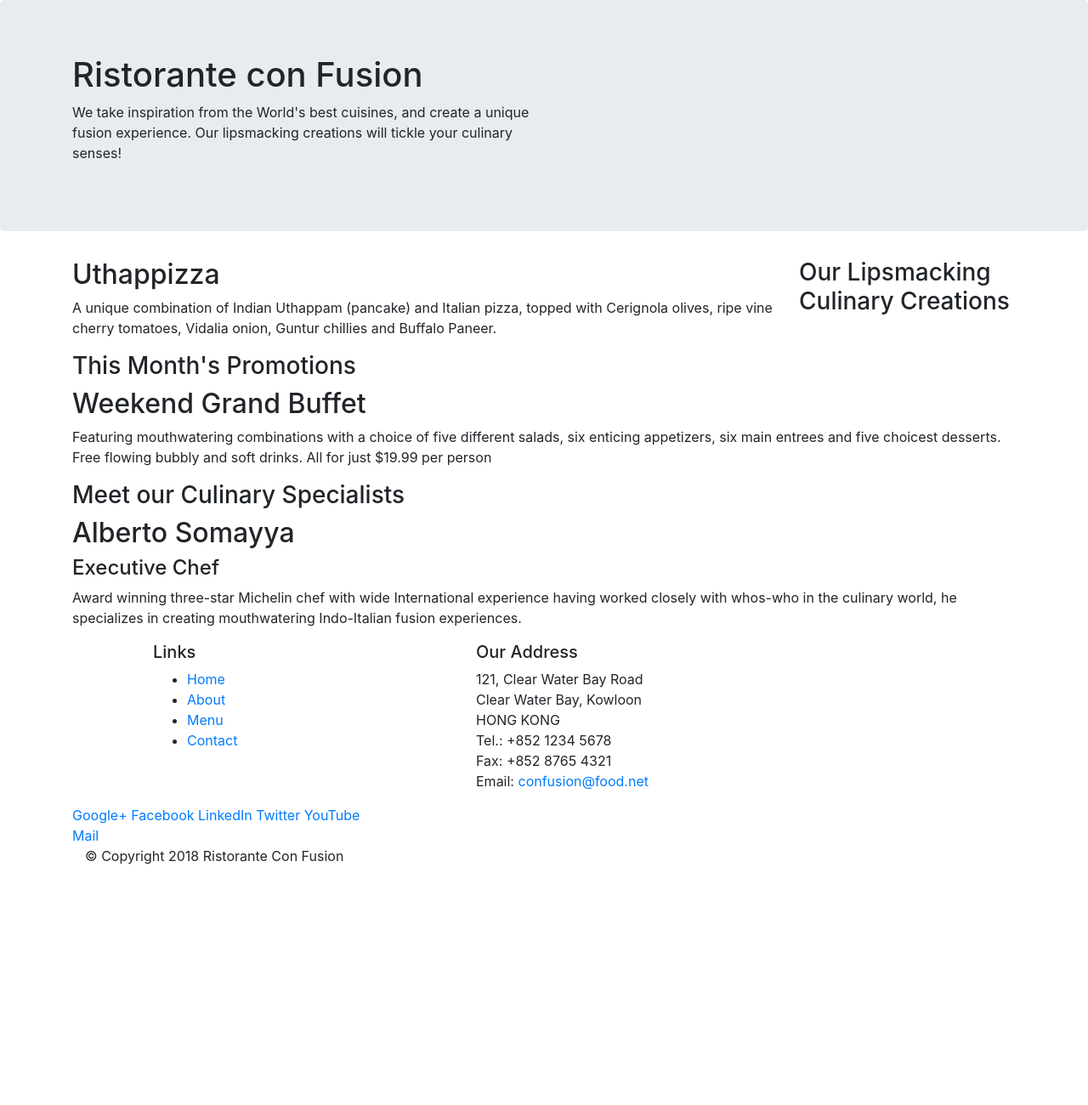
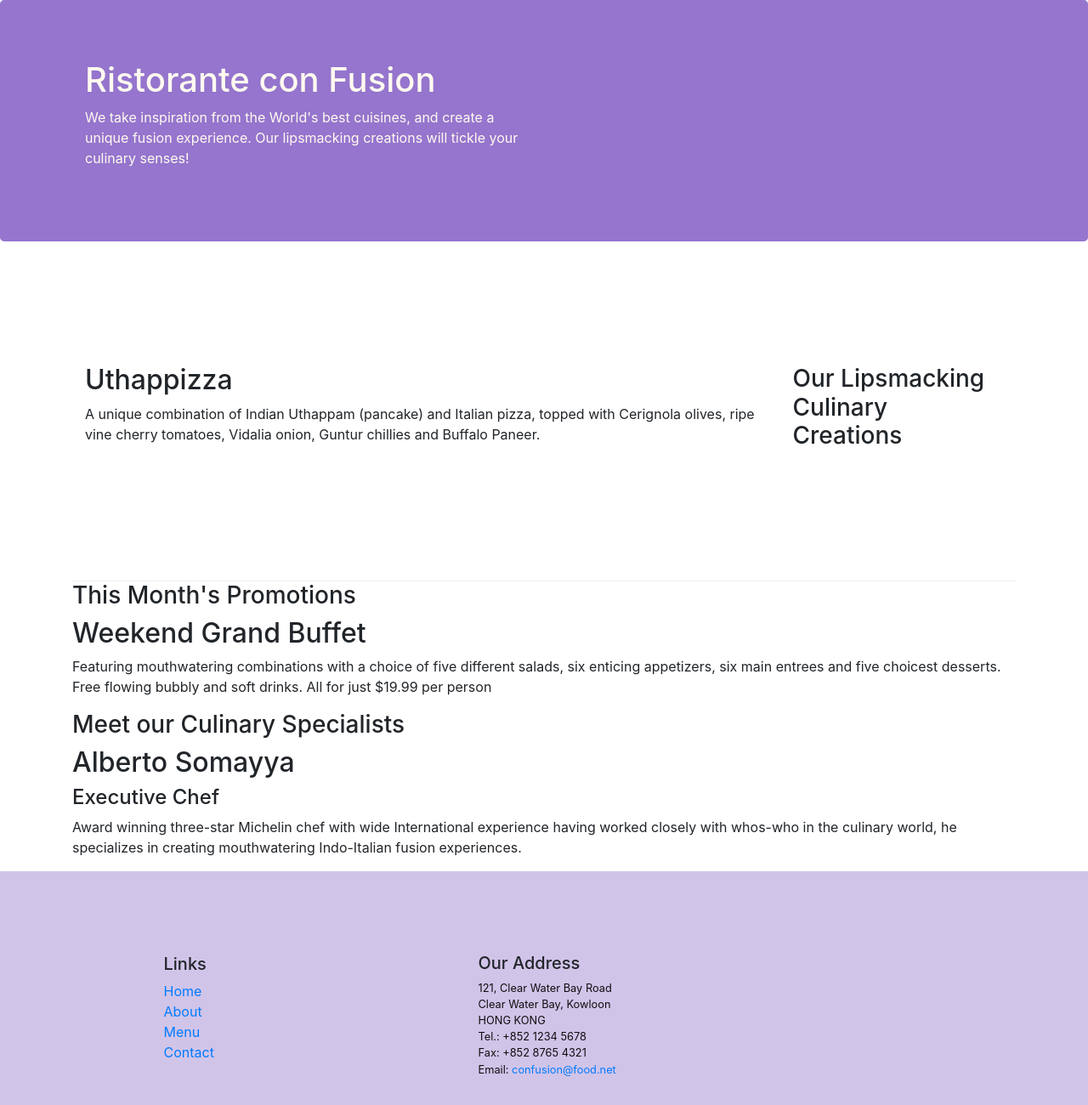
Before and after one commit to learningstuffz/bootstrap4-learn, a website: page index.html in a window 1280 px wide. Shown: the top 1300 px of the page at 85% size. Before the commit the page ends 1035 px from the top, so only its background shows below. Drawn offline with nearby package versions, Linux system fonts and the light colour scheme.

Commit message:
Bootstrap Grid Part 2

```diff
--- /dev/null
+++ b/css/styles.css
@@ -0,0 +1,30 @@
+.row-header{
+    margin:0px auto;
+    padding:0px;
+}
+
+.row-content {
+    margin:0px auto;
+    padding: 50px 0px 50px 0px;
+    border-bottom: 1px ridge;
+    min-height:400px;
+}
+
+.footer{
+    background-color: #D1C4E9;
+    margin:0px auto;
+    padding: 20px 0px 20px 0px;
+}
+
+.jumbotron {
+    padding:70px 30px 70px 30px;
+    margin:0px auto;
+    background: #9575CD ;
+    color:floralwhite;
+}
+
+address{
+    font-size:80%;
+    margin:0px;
+    color:#0f0f0f;
+}
--- a/index.html
+++ b/index.html
@@ -8,6 +8,7 @@
 
     <!-- Styles -->
     <link rel="stylesheet" href="node_modules/bootstrap/dist/css/bootstrap.min.css">
+    <link rel="stylesheet" href="css/styles.css">
     <!-- Title -->
     <title>Ristorante Con Fusion</title>
 </head>
@@ -16,7 +17,7 @@
 
     <header class="jumbotron">
         <div class="container">
-            <div class="row">
+            <div class="row row-header">
                 <div class="col-12 col-sm-6">
                     <h1>Ristorante con Fusion</h1>
                     <p>We take inspiration from the World's best cuisines, and create a unique fusion experience. Our lipsmacking creations will tickle your culinary senses!</p>
@@ -29,7 +30,7 @@
     </header>
 
     <div class="container">
-        <div class="row">
+        <div class="row row-content align-items-center">
             <div class="col-12 col-sm-4 order-sm-last col-md-3">
                 <h3>Our Lipsmacking Culinary Creations</h3>
             </div>
@@ -62,12 +63,12 @@
         </div>
     </div>
 
-    <footer>
+    <footer class="footer">
         <div class="container">
-            <div class="row">
+            <div class="row row-content align-items-center">
                 <div class="col-4 offset-1 com-sm-2">
                     <h5>Links</h5>
-                    <ul>
+                    <ul class="list-unstyled">
                         <li><a href="#">Home</a></li>
                         <li><a href="#">About</a></li>
                         <li><a href="#">Menu</a></li>
@@ -85,8 +86,8 @@
 		              Email: <a href="mailto:confusion@food.net">confusion@food.net</a>
 		           </address>
                 </div>
-                <div class="col-12 col-sm-4">
-                    <div>
+                <div class="col-12 col-sm-4 align-self-center">
+                    <div class="text-center">
                         <a href="http://google.com/+">Google+</a>
                         <a href="http://www.facebook.com/profile.php?id=">Facebook</a>
                         <a href="http://www.linkedin.com/in/">LinkedIn</a>
@@ -96,15 +97,15 @@
                     </div>
                 </div>
            </div>
-           <div class="col-auto">
-                <div>
+           <div class="row justify-content-center">
+                <div class="col-auto">
                     <p>© Copyright 2018 Ristorante Con Fusion</p>
                 </div>
            </div>
         </div>
     </footer>
-    <script s class="container"rc="node_modules/jquery/dist/jquery.slim.min.js"></script>
-    <script class="row" src="node_modules/popper.js/dist/umd/popper.min.js"></script>
+    <script src="node_modules/jquery/dist/jquery.slim.min.js"></script>
+    <script src="node_modules/popper.js/dist/umd/popper.min.js"></script>
     <script src="node_modules/bootstrap/dist/js/bootstrap.min.js"></script>
 </body>
 
```
